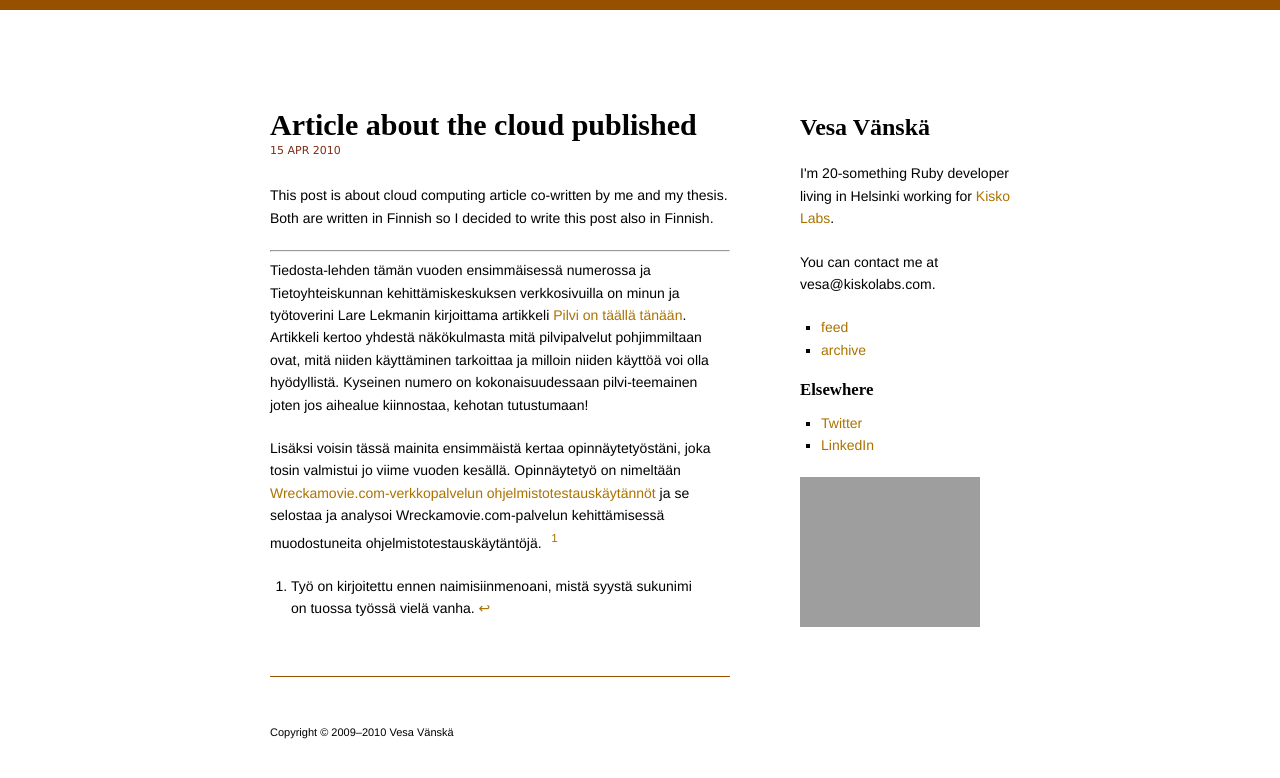
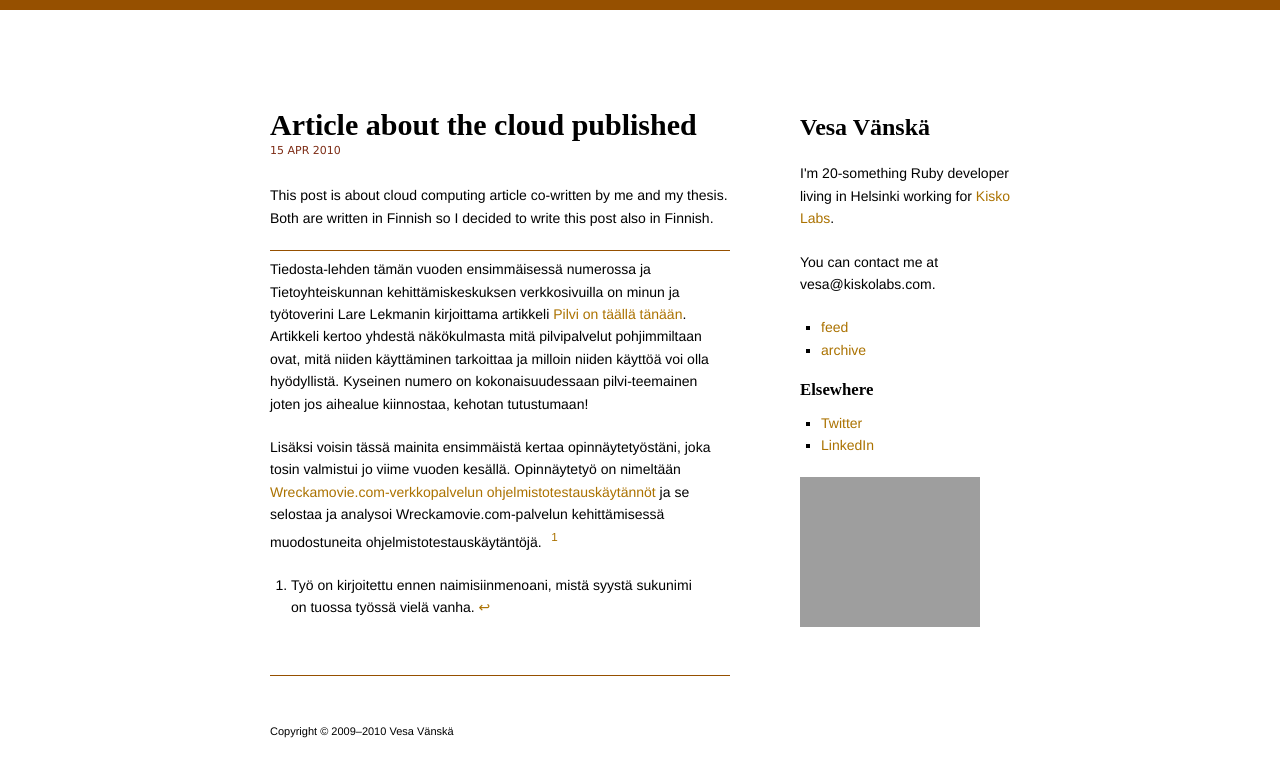
Before and after one commit to vesan/vesan.github.com, a Jekyll site: the page built from _posts/2010-04-15-article-about-the-cloud-published.markdown, in a window 1280 px wide. Shown: the top 778 px of the page. Built offline with Jekyll 4.4.1, drawn with Linux system fonts in a browser that asks for light colours; nearby versions of some CDN libraries; comment, search, counter and statistics services are not loaded; grey boxes are pictures that could not be loaded.

Commit message:
Adds hr styling

```diff
--- a/css/screen.css
+++ b/css/screen.css
@@ -11,6 +11,7 @@
 h2 {font-size: 24px; margin-top: 0.25em; margin-bottom: 1em;}
 a {color:#AB7200;}
 ul {list-style-type: square;}
+hr {border-style: none; height: 1px; background: #965000;}
 
 /* Layout */
 #wrapper { margin: 20px auto; width: 740px; position: relative;}
```
